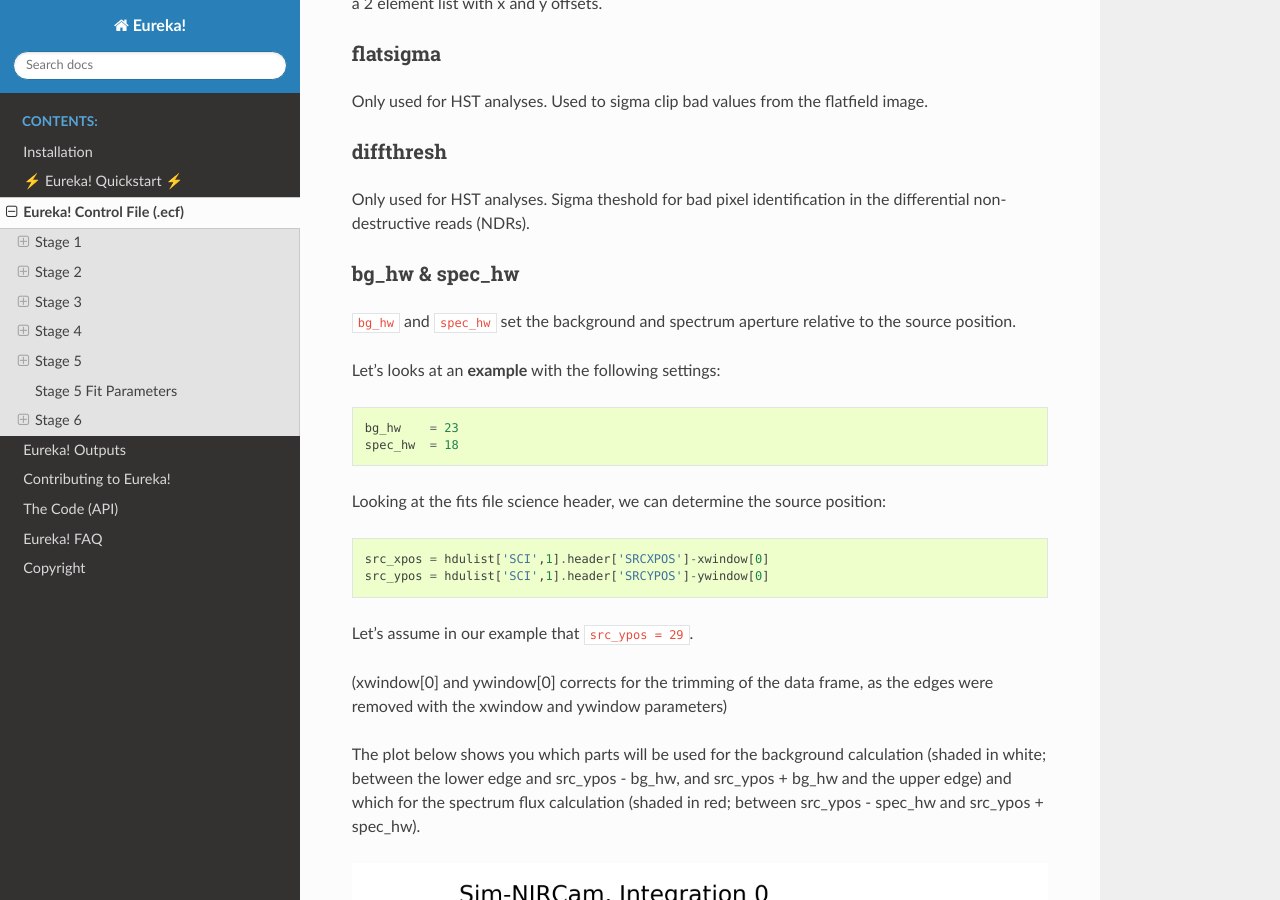
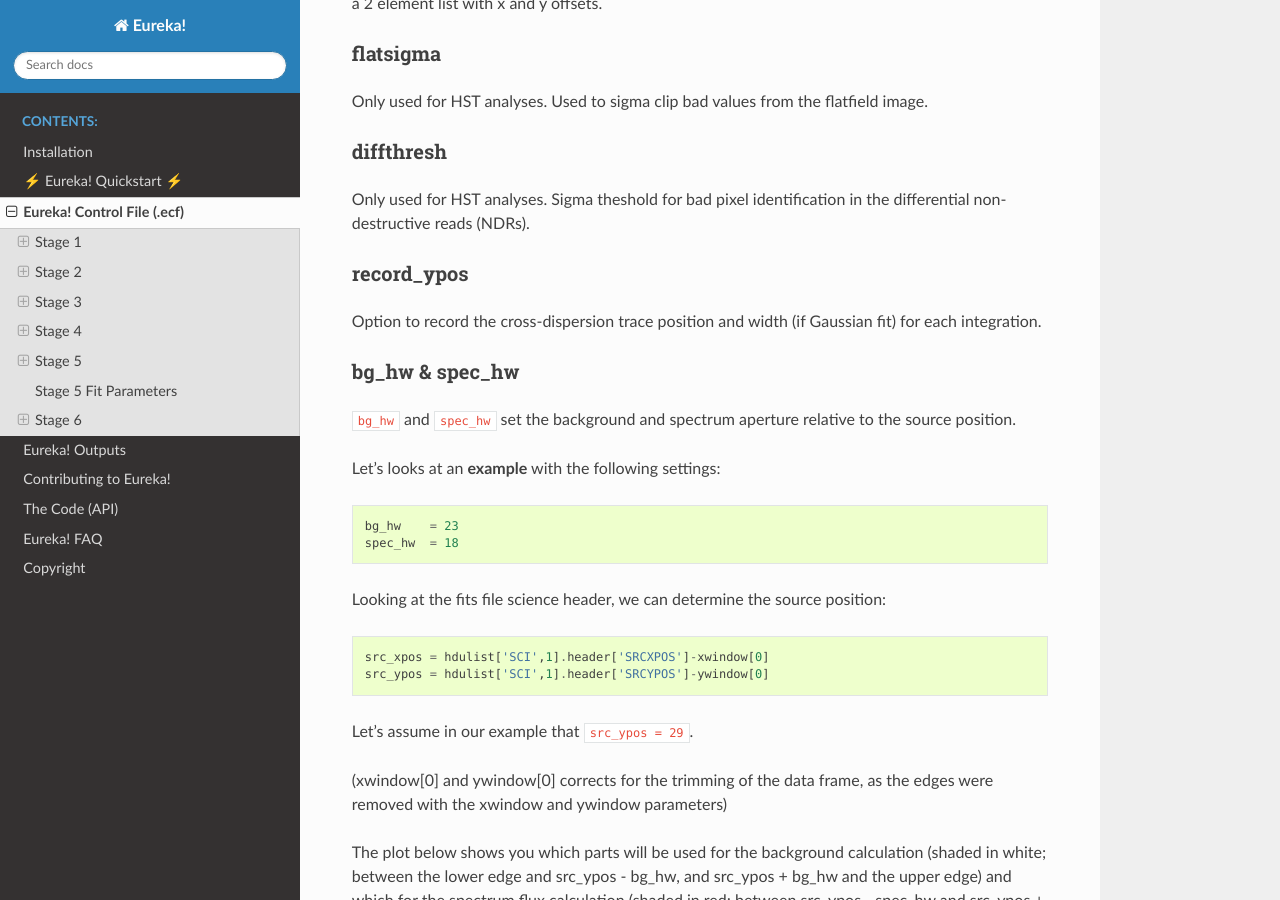
Before and after one commit to kevin218/Eureka, a Sphinx documentation site: the page built from docs/source/ecf.rst, in a window 1280 px wide and 900 px high, scrolled down 6195 px. Built offline with Sphinx 7.4.7 and the Read the Docs theme 2.0.0, drawn with Linux system fonts in a browser that asks for light colours; some of the changed text lies outside the part shown.

Commit message:
add documentation of new parameters

```diff
--- a/docs/source/ecf.rst
+++ b/docs/source/ecf.rst
@@ -223,6 +223,10 @@
 ''''''''''
 Only used for HST analyses. Sigma theshold for bad pixel identification in the differential non-destructive reads (NDRs).
 
+record_ypos
+''''''''''
+Option to record the cross-dispersion trace position and width (if Gaussian fit) for each integration.
+
 bg_hw & spec_hw
 '''''''''''''''
 ``bg_hw`` and  ``spec_hw`` set the background and spectrum aperture relative to the source position.
@@ -372,6 +376,11 @@
 allapers
 ''''''''
 If True, run S4 on all of the apertures considered in S3. Otherwise the code will use the only or newest S3 outputs found in the inputdir. To specify a particular S3 save file, ensure that "inputdir" points to the procedurally generated folder containing that save file (e.g. set inputdir to /Data/JWST-Sim/NIRCam/Stage3/S3_2021-11-08_nircam_wfss_ap10_bg10_run1/).
+
+
+recordDrift
+''''''''
+If True, compute drift/jitter in 1D spectra (always recorded if correctDrift is True)
 
 
 correctDrift
```
